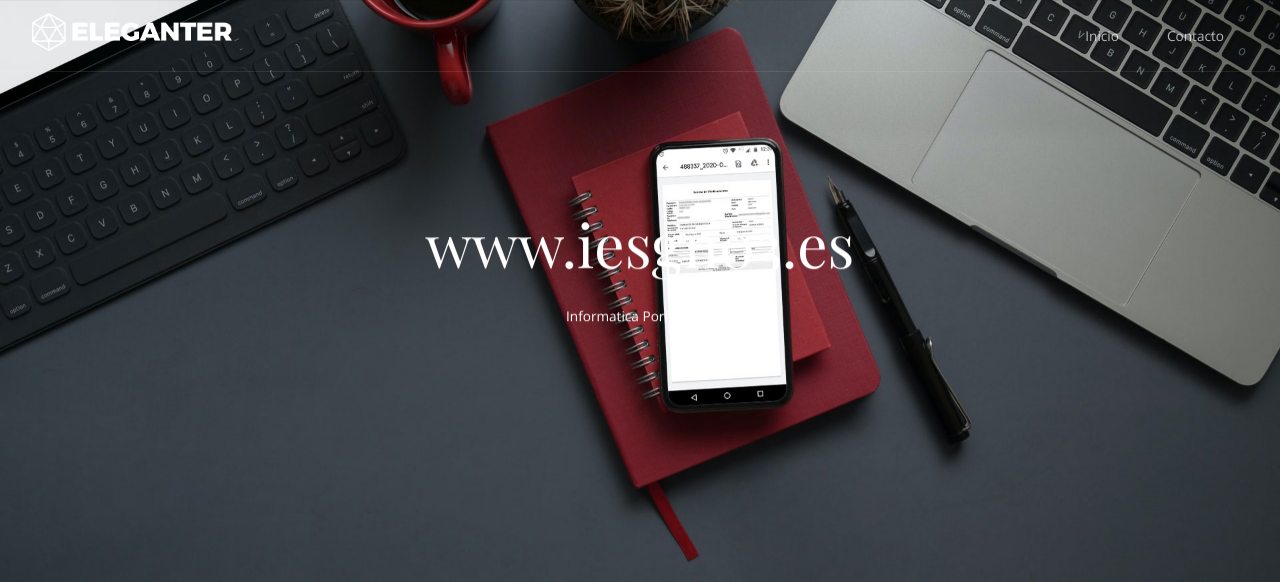
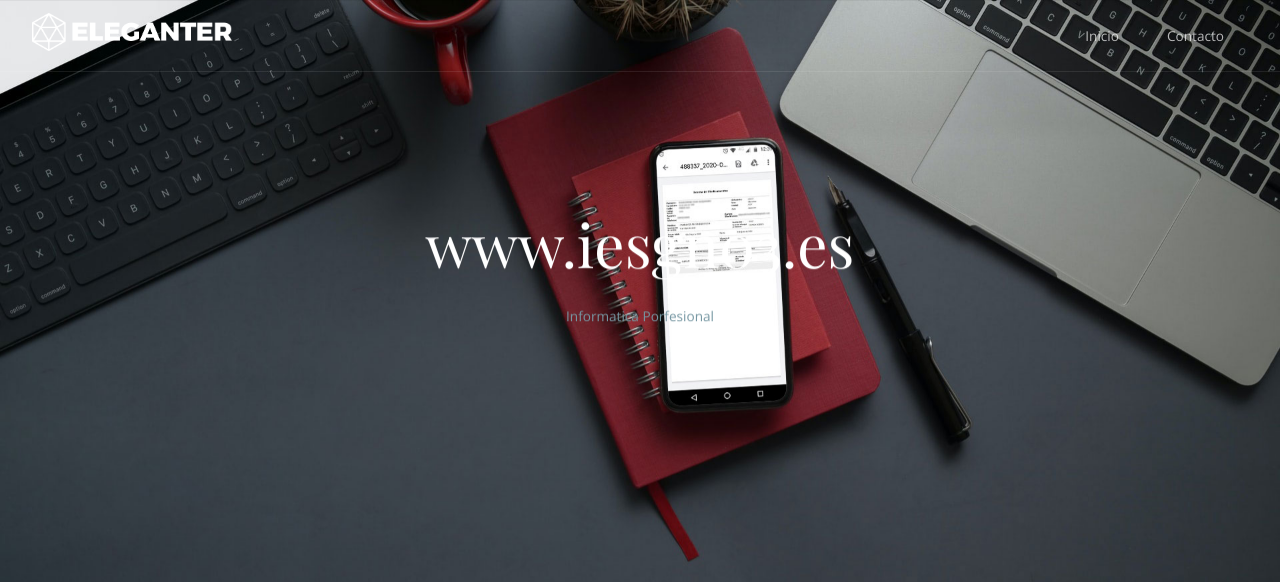
Before and after one commit to jose20035/Pagina-Principal-CSS, a PHP site: page / in a window 1280 px wide. Shown: the top 582 px of the page. Run offline with PHP 8.4, Linux system fonts and the light colour scheme.

Commit message:
Cambiar color de letras

```diff
--- a/css/template-style.css
+++ b/css/template-style.css
@@ -465,9 +465,7 @@ aside.aside-left {
 .text-dark, .text-dark *, .primary-color-dark .text-primary, .primary-color-dark .text-primary * {
   color: #002633 !important;
 }
-.text-Brown *, .text-Brown {
-  color: #c25903 !important;
-}
+
 .text-white-hover, .text-primary-hover, .text-dark-hover {
   transition: color 0.20s linear 0s;
   -o-transition: color 0.20s linear 0s;
--- a/index.html
+++ b/index.html
@@ -52,7 +52,7 @@
                   <div class="margin-top-bottom-80">
                     <!-- Title -->
                     <h1 class=".text-dark margin-bottom-30 text-size-60 text-m-size-30 text-line-height-1">www.iesgn03.es</h1>
-                    <div class="s-12 m-10 l-8 center"><p class="text-white text-size-14 margin-bottom-40">Informatica Porfesional</p></div>
+                    <div class="s-12 m-10 l-8 center"><p class=".text-dark text-size-14 margin-bottom-40">Informatica Porfesional</p></div>
                     <div class="line">
                       <div class="s-12 m-12 l-3 center">
                       </div>
```
